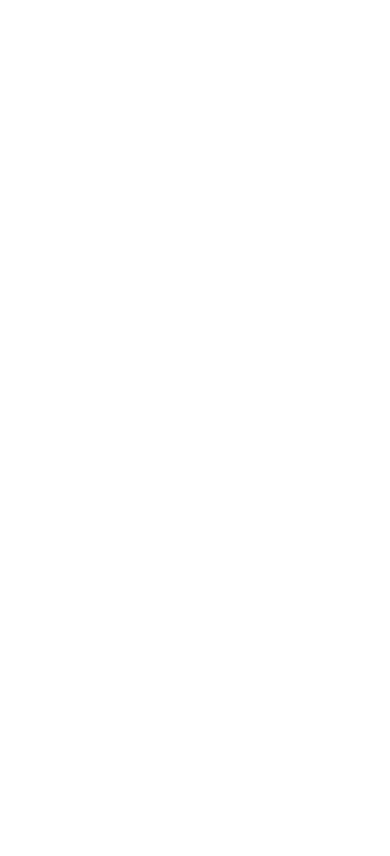
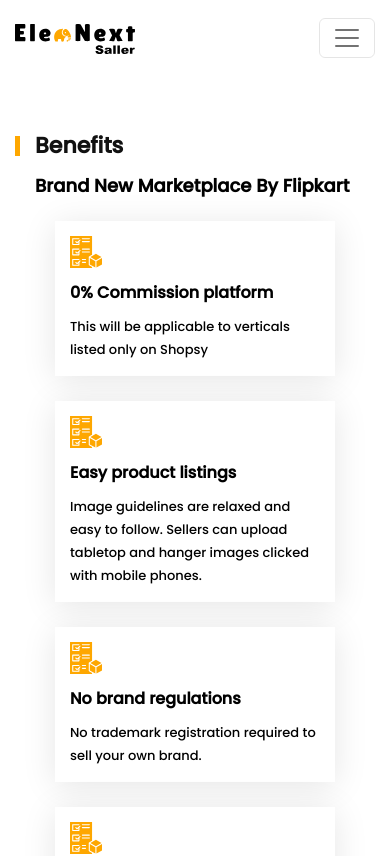
Before and after one commit to umangmalaviya/Elenext-Seller, a React (Create React App) app: page /LandingBanefit in a window 390 px wide. Before the commit this address had no page. Shown: the top 856 px of the page. Built offline with nearby package versions, Linux system fonts and the light colour scheme.

Commit message:
update - 20230505(1)

```diff
--- a/src/App.js
+++ b/src/App.js
@@ -14,6 +14,7 @@
 import Home from "./Components/Pages/Home";
 import Inventory from "./Components/Pages/Inventory";
 import LandingIntro from "./Components/Pages/LandingIntro";
+import LandingBanefit from "./Components/Pages/LandingBanefit";
 
 
 function App() {
@@ -23,6 +24,7 @@
         <Routes>
           <Route path="/" element={<LandingPage />} />
           <Route path="/LandingIntro" element={<LandingIntro />} />
+          <Route path="/LandingBanefit" element={<LandingBanefit />} />
           <Route path="/login" element={<Login />} />
           <Route path="/register" element={<Register />} />
           <Route path="/OtpFill" element={<OtpFill />} />
--- a/src/Components/Pages/Inventory.jsx
+++ b/src/Components/Pages/Inventory.jsx
@@ -15,13 +15,15 @@
     };
 
     return (
+        <>
+            <div className="home-display-flex">
                 <Navbar bg="light" expand="lg" expanded={expanded} className="sidenavbar">
                     <Navbar.Toggle aria-controls="basic-navbar-nav" onClick={handleToggle} />
                     <Navbar.Collapse id="basic-navbar-nav">
                         <Nav className="flex-column">
                             <img src={logo} alt="logo" className="logo" />
                             <LinkContainer to="/Home" exact>
-                        <Nav.Link as={NavLink} to="/Home" exact ativeclassname="active">
+                                <Nav.Link as={NavLink} to="/Inventory" exact ativeclassname="active">
                                     <FaHome className="mr-2" size='25px' /> Home
                                 </Nav.Link>
                             </LinkContainer>
@@ -48,6 +50,23 @@
                         </Nav>
                     </Navbar.Collapse>
                 </Navbar>
+
+                <div className="sidenavbar-head">
+                    <div className="sidenavbar-head-inner">
+                        <div className="left-sidenavbar-head">
+                            <p>Welcome back, FAB 2 FASHION</p>
+                            <span>Manage and grow your business with Elenext</span>
+                        </div>
+                        <div className="right-sidenavbar-head">
+                            <i className="fa-solid fa-comment" style={{ color: '#ffffff' }}></i>
+                            <i className="fa-solid fa-bell"></i>
+                            <img src={require("../Images/profile.png")} alt=" " />
+                        </div>
+                    </div>
+                    <hr />
+                </div>
+            </div>
+        </>
     );
 };
 
--- a/src/Components/Pages/LandingBanefit.jsx
+++ b/src/Components/Pages/LandingBanefit.jsx
@@ -1,9 +1,14 @@
 import React from 'react'
 import BenefitImg from "../Images/Benefit-img.svg"
+import "../Styles/LandingBanefit.css"
+import Navbar from './Navbar';
+import Footer from './Footer';
 
 const LandingBanefit = () => {
     return (
         <>
+            <Navbar />
+
             <div className='banefits_sec'>
                 <div className='container-fluid'>
                     <h2>Benefits</h2>
@@ -32,6 +37,8 @@
                     </div>
                 </div>
             </div>
+
+            <Footer />
         </>
     )
 }
--- a/src/Components/Styles/Demo.css
+++ b/src/Components/Styles/Demo.css
@@ -35,7 +35,7 @@
 
 .sidenavbar {
     width: 200px;
-    height: auto;
+    height: 100vh;
     min-height: 100%;
     align-items: baseline;
     background-color: #252525 !important;
--- a/src/Components/Styles/LandingBanefit.css
+++ b/src/Components/Styles/LandingBanefit.css
@@ -0,0 +1,96 @@
+.banefits_sec {
+    padding: 100px 0;
+}
+
+.banefits_sec h2 {
+    font-style: normal;
+    font-weight: 600;
+    font-size: 32px;
+    line-height: 25px;
+    color: #111111;
+    margin-bottom: 20px;
+    padding-left: 15px;
+    border-left: 5px solid #FEA700;
+}
+
+.banefits_sec h3 {
+    font-style: normal;
+    font-weight: 600;
+    font-size: 22px;
+    line-height: 23px;
+    color: #000000;
+    margin-bottom: 25px;
+    padding-left: 20px;
+}
+
+.banefits_cnt {
+    display: flex;
+    justify-content: center;
+    gap: 25px;
+    flex-flow: row wrap;
+}
+
+.banefits_info {
+    width: 100%;
+    max-width: 440px;
+    background: #FFFFFF;
+    box-shadow: 0px 4px 32px rgba(0, 0, 0, 0.1);
+    padding: 20px;
+}
+
+.banefits_info img {
+    margin-bottom: 20px;
+}
+
+.banefits_info h4 {
+    font-style: normal;
+    font-weight: 600;
+    font-size: 19px;
+    line-height: 23px;
+    color: #000000;
+    margin-bottom: 12px;
+}
+
+.banefits_info p {
+    font-style: normal;
+    font-weight: 500;
+    font-size: 16px;
+    line-height: 30px;
+    color: #000000;
+}
+
+@media screen and (max-width: 991px) {
+    .banefits_sec {
+        padding: 60px 0;
+    }
+
+    .banefits_sec h2 {
+        font-size: 22px;
+        line-height: 20px;
+    }
+
+    .banefits_info img {
+        margin-bottom: 15px;
+        width: 32px;
+    }
+
+    .banefits_info h4 {
+        font-size: 16px;
+        line-height: 20px;
+        margin-bottom: 12px;
+    }
+
+    .banefits_info p {
+        font-size: 13px;
+        line-height: 23px;
+    }
+
+    .banefits_info {
+        max-width: 280px;
+        padding: 15px;
+    }
+    .banefits_sec h3 {
+        font-size: 18px;
+        line-height: 20px;
+    }
+}
```
Lines whose indentation alone changed are shown as unchanged.
